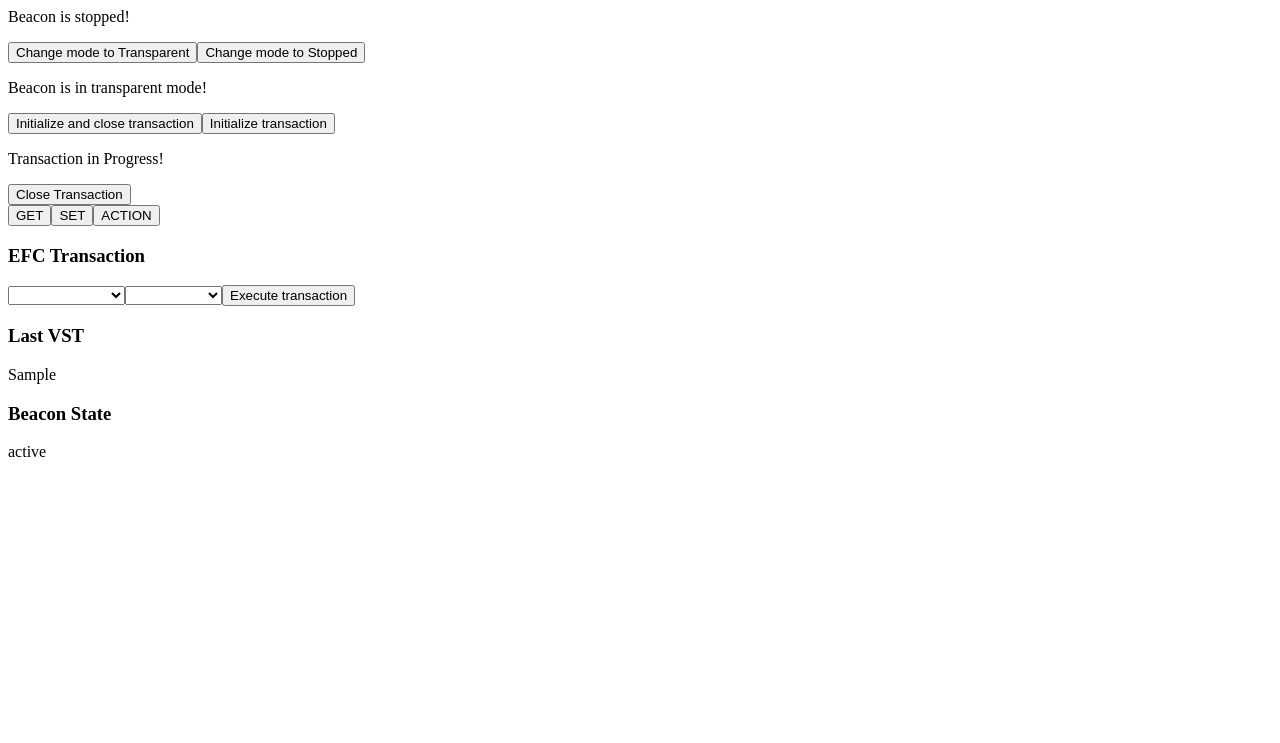
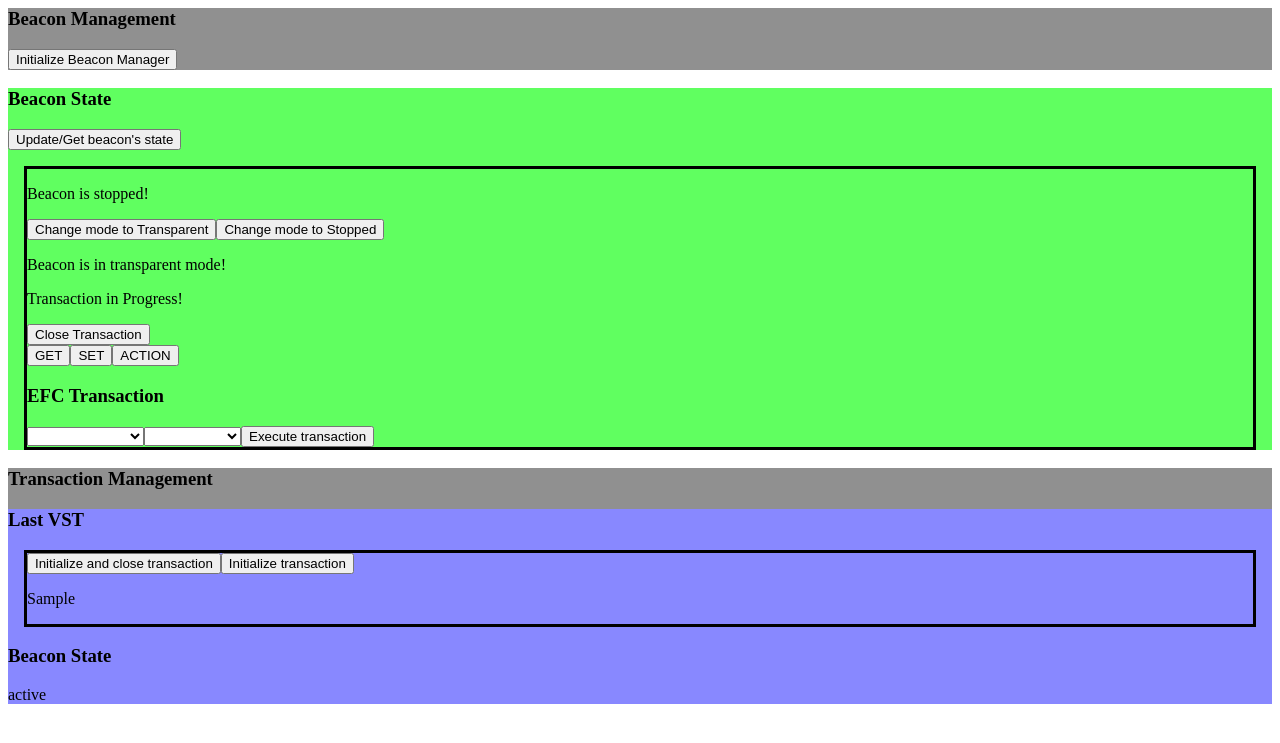
Before and after one commit to rmwesley/obu_dsrc_perso, a FastAPI app: template templates/beacon_interface.html in a window 1280 px wide. Shown: the top 743 px of the page. Run offline with FastAPI, Linux system fonts and the light colour scheme; the template is opened without the code that fills it: most values are stand-ins (such as "Sample title", 1, 10 or a date in 2020); data that the repository does not hold is empty; parts of the project's set-up code (start-up, migrations or seed data) failed here and were passed over.

Commit message:
Fixed bugs in /beacon router and updated front
The front is just a Jinja2 template HTML with Vue.js and basic CSS.
It is rendered on the backend thanks to FastAPI.

```diff
--- a/routers/beacon.py
+++ b/routers/beacon.py
@@ -1,13 +1,13 @@
-from fastapi import APIRouter, HTTPException
+from fastapi import APIRouter, HTTPException, Request
 from fastapi.responses import FileResponse
 from fastapi.templating import Jinja2Templates
 
 from pydantic import BaseModel, Field
-import beacon_manager_module
 
 from typing import Literal, Optional
 from enum import IntEnum
 
+import beacon_manager_module
 import dsrc_security
 
 router = APIRouter(
@@ -16,9 +16,9 @@ router = APIRouter(
 
 templates = Jinja2Templates(directory="templates")
 @router.get('/', include_in_schema=False)
-def get_beacon_interface():
+def get_beacon_interface(request: Request):
     return templates.TemplateResponse(
-        request,
+        request=request,
         name="beacon_interface.html")
 @router.get('/beacon.svg', include_in_schema=False)
 async def favicon():
@@ -27,7 +27,7 @@ async def favicon():
 # Endpoint to initialize the Beacon Manager
 # It instantiates a BeaconManager object and keeps it as a global attribute
 # of the FastAPI application
-@router.post("/initialize-manager")
+@router.post("/initialize-beacon-manager")
 async def initialize_beacon_manager():
     ''' Initialize the BeaconManager
     '''
@@ -47,19 +47,16 @@ async def shutdown():
 @router.get("/beacon-state")
 async def get_beacon_state():
     return {"beacon_state": beacon_manager_module.get_last_beacon_state()}
+
 # Endpoint to update the current beacon state
 @router.post("/update-beacon-state")
 async def update_beacon_state():
     beacon_manager_module.update_state()
     return {"beacon_state": beacon_manager_module.get_last_beacon_state()}
 
-operating_modes_enum_values = {
-    "Stopped": 0,
-    "Transparent": 1,
-    "Maintenance": 3
-}
+
 class ChangeModeRequest(BaseModel):
-    mode_name: Literal[tuple(operating_modes_enum_values.keys())]
+    mode_name: Literal['Transparent', 'Stopped', 'Maintenance']
 
     model_config = {
         "json_schema_extra": {
@@ -79,10 +76,9 @@ class ChangeModeRequest(BaseModel):
 # Endpoint to change the beacon mode
 @router.post("/change-mode")
 async def change_mode(request_body: ChangeModeRequest):
-    mode_name = (await request.json())["mode_name"]
-    mode_code = operating_modes_enum_values[mode_name]
-    beacon_manager_module.beacon_l7_wrapper.change_mode(mode_code)
-    return {"message": f"Changed mode to {mode_name} ({mode_code})!"}
+    mode_name = request_body.mode_name
+    beacon_manager_module.change_mode(mode_name=mode_name)
+    return {"message": f"Changed mode to {mode_name}!"}
 
 # Endpoint to initialize the beacon to access EFC functions
 @router.post("/initialize-transaction")
@@ -192,6 +188,8 @@ async def cardme(request_body: TransactionReq):
 async def get_all_attributes(request_body: TransactionReq):
     return beacon_manager_module.get_all_attributes(request_body.eid)
 
+class EFCFunctionRequest(BaseModel):
+    pass
 # Endpoint to handle EFC functions
 @router.post("/efc-function")
 async def efc_function(request: EFCFunctionRequest):
--- a/templates/beacon_interface.html
+++ b/templates/beacon_interface.html
@@ -5,11 +5,23 @@
     }
   }
   </script>
+  <head>
+    <title>Beacon Manager Interface</title>
+    <link rel="icon" href="beacon.svg">
+  </head>
 
-  <title>Beacon Manager Interface</title>
+  <body>
     <div>{{ message }}</div>
 
     <div id="app">
+      <div id="beacon-management" style="background-color: #909090;">
+        <h3>Beacon Management</h3>
+        <button @click="initializeBeaconManager">Initialize Beacon Manager</button>
+      </div>
+      <div id="beacon-state" style="background-color: #60FF60;">
+        <h3>Beacon State</h3>
+        <button @click="getBeaconState">Update/Get beacon's state</button>
+        <div id="beacon-state" style="margin: 1em; border:0.2em solid black;">
           <div>
             <p>Beacon is stopped!</p>
             <button @click="changeToTransparent">Change mode to Transparent</button>
@@ -17,8 +29,6 @@
           </div>
           <div>
             <p>Beacon is in transparent mode!</p>
-      <button @click="initializeCloseTransaction">Initialize and close transaction</button>
-      <button @click="initialize">Initialize transaction</button>
           </div>
           <div>
             <p>Transaction in Progress!</p>
@@ -27,6 +37,7 @@
               <button @click="efcGet">GET</button>
               <button @click="efcSet">SET</button>
               <button @click="efcAction">ACTION</button>
+            </div>
           </div>
           <div>
             <h3>EFC Transaction</h3>
@@ -39,8 +50,15 @@
             <button @click="executeTransaction">Execute transaction</button>
           </div>
         </div>
-    <div>
+      </div>
+      <div id="transaction-management" style="background-color: #909090;">
+        <h3>Transaction Management</h3>
+      <div id="transaction-state" style="background-color: #8888FF;">
         <h3>Last VST</h3>
+        <div style="margin: 1em; border:0.2em solid black;">
+        <button @click="initializeAndCloseTransaction">Initialize and close transaction</button>
+        <button @click="initialize">Initialize transaction</button>
+
         <p>{{ last_vst }}</p>
       </div>
       <div>
@@ -70,35 +88,39 @@
       },
       methods: {
         async getBeaconState() {
-        const response = await fetch('/beacon-state')
+          const response = await fetch('/beacon/beacon-state')
           const data = await response.json()
           this.beacon_state = data.beacon_state
         },
         async getLastVST() {
-        const response = await fetch('/last-vst')
+          const response = await fetch('/beacon/last-vst')
           const data = await response.json()
           this.last_vst = data.last_vst
         },
         async changeToTransparent() {
-        await fetch('/change-mode', { method: 'POST', body: JSON.stringify({ mode: 1 }), headers: { 'Content-Type': 'application/json' } })
+          await fetch('/beacon/change-mode', { method: 'POST', body: JSON.stringify({ mode_name: 'Transparent' }), headers: { 'Content-Type': 'application/json' } })
         },
         async stopBeacon(){
-        const response = await fetch('/change-mode', { method: 'POST', body: JSON.stringify({ mode: 0 }), headers: { 'Content-Type': 'application/json' } })
+          const response = await fetch('/beacon/change-mode', { method: 'POST', body: JSON.stringify({ mode_name: 'Stopped' }), headers: { 'Content-Type': 'application/json' } })
           const data = await response.json()
           this.beacon_state = data.beacon_state
         },
-      async initialize() {
-        await fetch('/initialize-transaction', { method: 'POST' })
+        async initializeBeaconManager() {
+          await fetch('/beacon/initialize-beacon-manager', { method: 'POST' })
+          this.beacon_manager_initialized = true
+        },
+        async initializeTransaction() {
+          await fetch('/beacon/initialize-transaction', { method: 'POST' })
           this.transaction_initialized = true
           this.getLastVST()
         },
-      async initializeCloseTransaction() {
-        await fetch('/initialize-close-transaction', { method: 'POST' })
+        async initializeAndCloseTransaction() {
+          await fetch('/beacon/initialize-and-close-transaction', { method: 'POST' })
           this.getBeaconState()
           this.getLastVST()
         },
         async closeTransaction(){
-        await fetch('/send-close-transaction-to-obu', { method: 'POST' })
+          await fetch('/beacon/send-close-transaction-to-obu', { method: 'POST' })
           this.getBeaconState()
         },
         async efcGet() {
@@ -116,3 +138,4 @@
       }
     }).mount('#app')
     </script>
+  </body>
```
Lines whose indentation alone changed are shown as unchanged.
